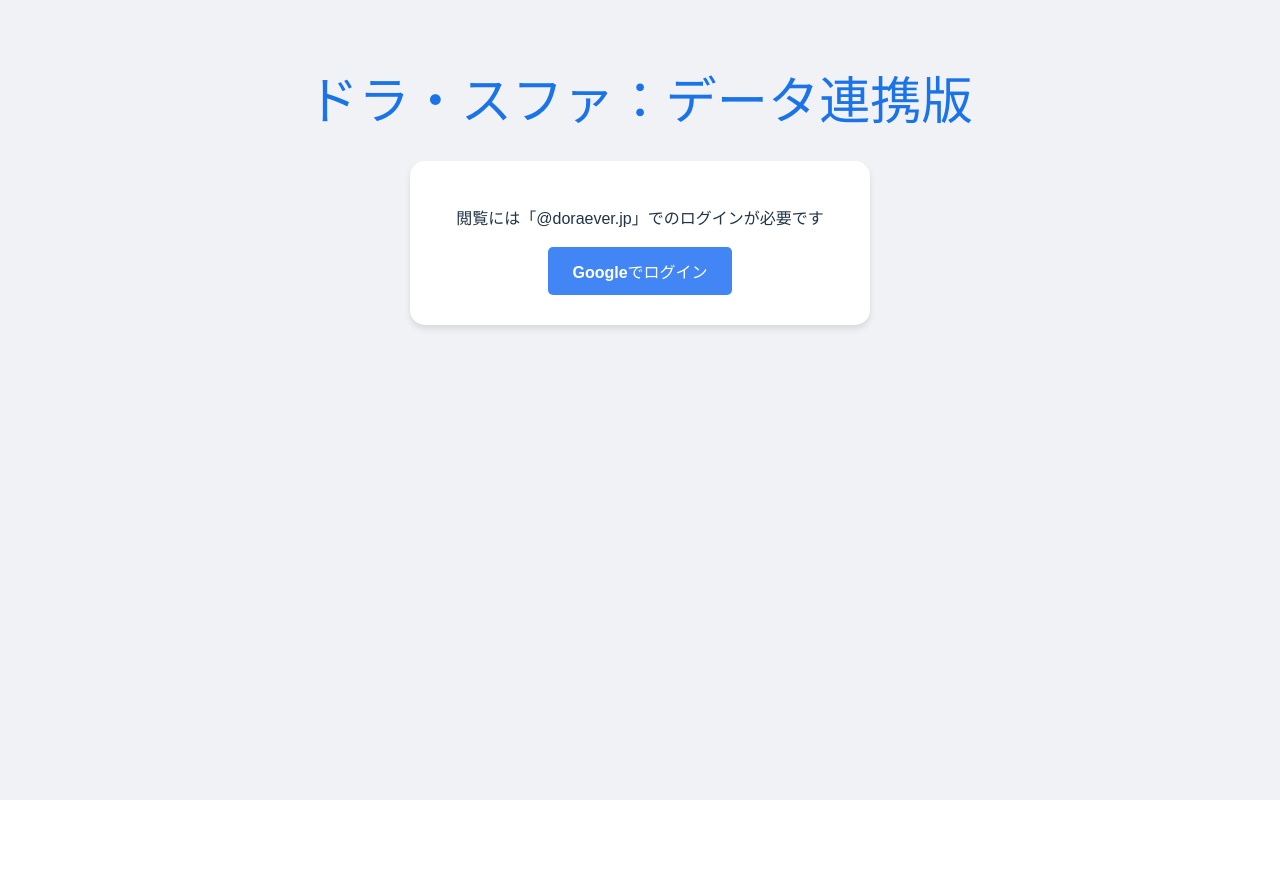
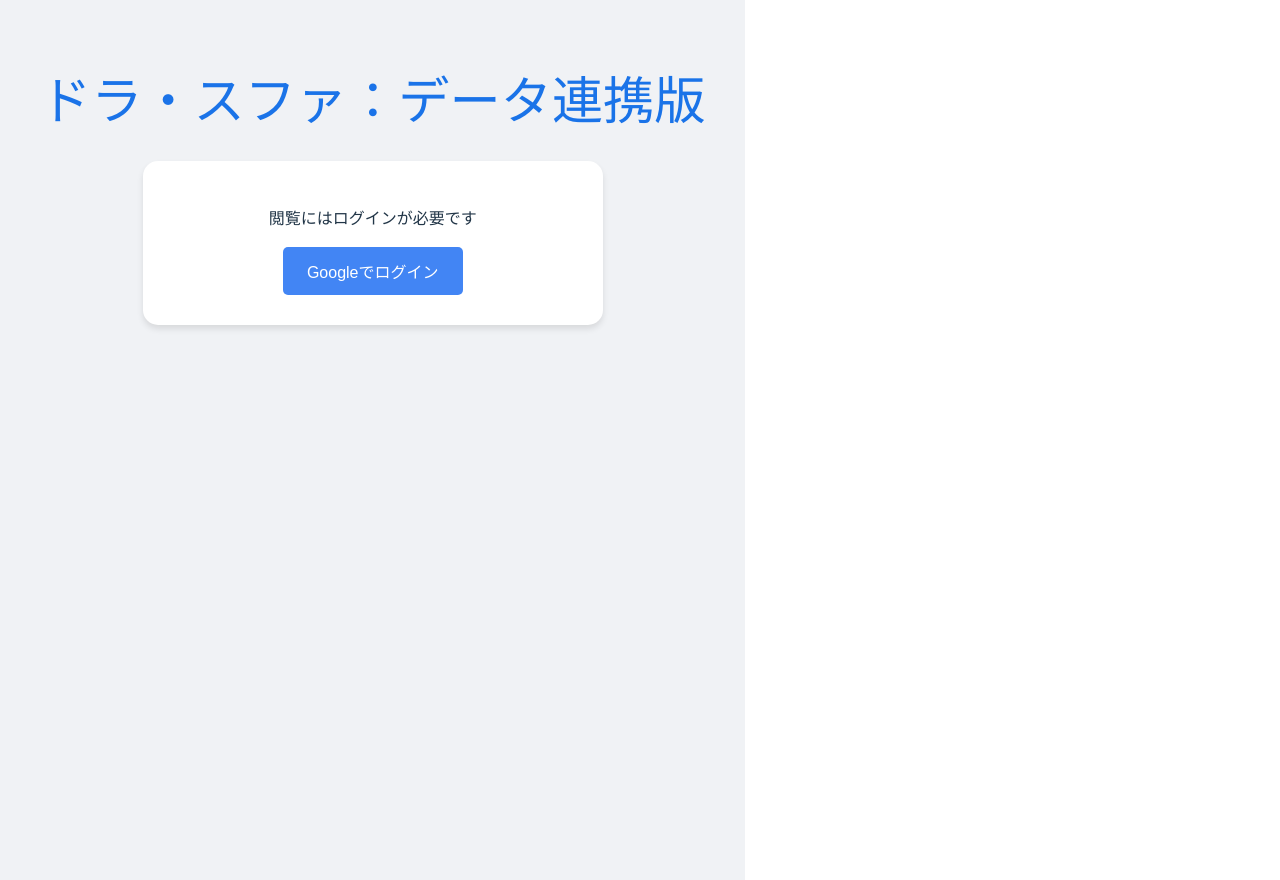
Before and after one commit to ohara-tech/dora-sfa, a React (Vite) app: page / in a window 1280 px wide. Before the commit the page ends 800 px from the top, so only its background shows below. Built offline with nearby package versions, Linux system fonts and the light colour scheme; no server answers.

Commit message:
Update App.tsx

```diff
--- a/src/App.tsx
+++ b/src/App.tsx
@@ -18,85 +18,49 @@
 
 function App() {
   const [user, setUser] = useState<any>(null);
-  const [customers, setCustomers] = useState<any[]>([]);
   const [loading, setLoading] = useState(false);
 
   useEffect(() => {
-    const unsubscribe = onAuthStateChanged(auth, async (currentUser) => {
-      setUser(currentUser);
-      if (currentUser) {
-        fetchData(currentUser);
-      }
-    });
+    const unsubscribe = onAuthStateChanged(auth, (u) => setUser(u));
     return () => unsubscribe();
   }, []);
 
-  const fetchData = async (currentUser: any) => {
-    setLoading(true);
-    try {
-      const token = await getIdToken(currentUser);
-      const url = `/api/gas?idToken=${token}&action=getCustomers`;
-      const res = await fetch(url);
-      const data = await res.json();
-      setCustomers(data);
-    } catch (err) {
-      console.error("Data error:", err);
-    } finally {
-      setLoading(false);
-    }
-  };
-
   const login = () => signInWithPopup(auth, provider);
-  const logout = () => {
-    auth.signOut();
-    setCustomers([]);
-  };
+  const logout = () => auth.signOut();
 
   return (
     <div style={{
       padding: '40px 20px',
       backgroundColor: '#f0f2f5',
       minHeight: '100vh',
-      width: '100vw',           // 画面の幅いっぱいを確保
+      width: '100%',
       fontFamily: 'sans-serif',
-      display: 'flex',          // フレックスボックスを使用
-      flexDirection: 'column',   // 縦に並べる
-      alignItems: 'center',      // ★水平方向を「真ん中」に強制
-      boxSizing: 'border-box'   // パディングを計算に含める
+      display: 'flex',
+      flexDirection: 'column',
+      alignItems: 'center'
     }}>
-      {/* タイトル：幅100%で中央寄せ */}
-      <h1 style={{ color: '#1a73e8', textAlign: 'center', marginBottom: '30px', width: '100%' }}>
-        ドラ・スファ：データ連携版
-      </h1>
+      <h1 style={{ color: '#1a73e8', marginBottom: '30px' }}>ドラ・スファ：データ連携版</h1>
 
       {!user ? (
-        /* ログイン前 */
         <div style={{ background: 'white', padding: '30px', borderRadius: '15px', width: '100%', maxWidth: '400px', boxShadow: '0 4px 6px rgba(0,0,0,0.1)', textAlign: 'center' }}>
-          <p>閲覧には「@doraever.jp」でのログインが必要です</p>
-          <button onClick={login} style={{ backgroundColor: '#4285f4', color: 'white', border: 'none', padding: '12px 24px', borderRadius: '5px', fontSize: '16px', cursor: 'pointer', fontWeight: 'bold' }}>
+          <p>閲覧にはログインが必要です</p>
+          <button onClick={login} style={{ backgroundColor: '#4285f4', color: 'white', border: 'none', padding: '12px 24px', borderRadius: '5px', cursor: 'pointer' }}>
             Googleでログイン
           </button>
         </div>
       ) : (
-        /* ログイン後：ここが900pxの幅で真ん中に来ます */
         <div style={{ width: '100%', maxWidth: '900px' }}>
-          {/* ユーザー情報バー */}
-          <div style={{ background: 'white', padding: '15px 25px', borderRadius: '15px', marginBottom: '20px', boxShadow: '0 2px 4px rgba(0,0,0,0.1)', display: 'flex', justifyContent: 'space-between', alignItems: 'center' }}>
-            <p style={{ margin: 0 }}>ようこそ、<strong>{user.displayName}</strong> さん</p>
-            <button onClick={logout} style={{ color: '#d93025', cursor: 'pointer', border: 'none', background: 'none', textDecoration: 'underline' }}>ログアウト</button>
+          <div style={{ background: 'white', padding: '20px', borderRadius: '15px', marginBottom: '20px', boxShadow: '0 2px 4px rgba(0,0,0,0.1)', display: 'flex', justifyContent: 'space-between', alignItems: 'center' }}>
+            <p>ようこそ、<strong>{user.displayName}</strong> さん</p>
+            <button onClick={logout} style={{ color: '#d93025', border: 'none', background: 'none', textDecoration: 'underline', cursor: 'pointer' }}>ログアウト</button>
           </div>
 
-          {/* 案件リストカード */}
           <div style={{ background: 'white', padding: '30px', borderRadius: '15px', boxShadow: '0 4px 6px rgba(0,0,0,0.1)' }}>
-            <h3 style={{ borderBottom: '2px solid #1a73e8', paddingBottom: '10px', marginBottom: '20px' }}>案件リスト（GAS連携テスト）</h3>
-            {loading ? (
-              <p style={{ textAlign: 'center' }}>読み込み中...</p>
-            ) : (
-              <div style={{ textAlign: 'center', padding: '40px', color: '#666' }}>
-                <p>現在表示できるデータがありません。</p>
-                <p style={{ fontSize: '0.8rem' }}>※GASの権限設定が完了するとここに一覧が表示されます</p>
-              </div>
-            )}
+            <h3 style={{ borderBottom: '2px solid #1a73e8', paddingBottom: '10px' }}>案件リスト</h3>
+            <div style={{ textAlign: 'center', padding: '40px', color: '#666' }}>
+              <p>現在表示できるデータがありません。</p>
+              <p style={{ fontSize: '0.8rem' }}>権限設定を待機中です</p>
+            </div>
           </div>
         </div>
       )}
```
